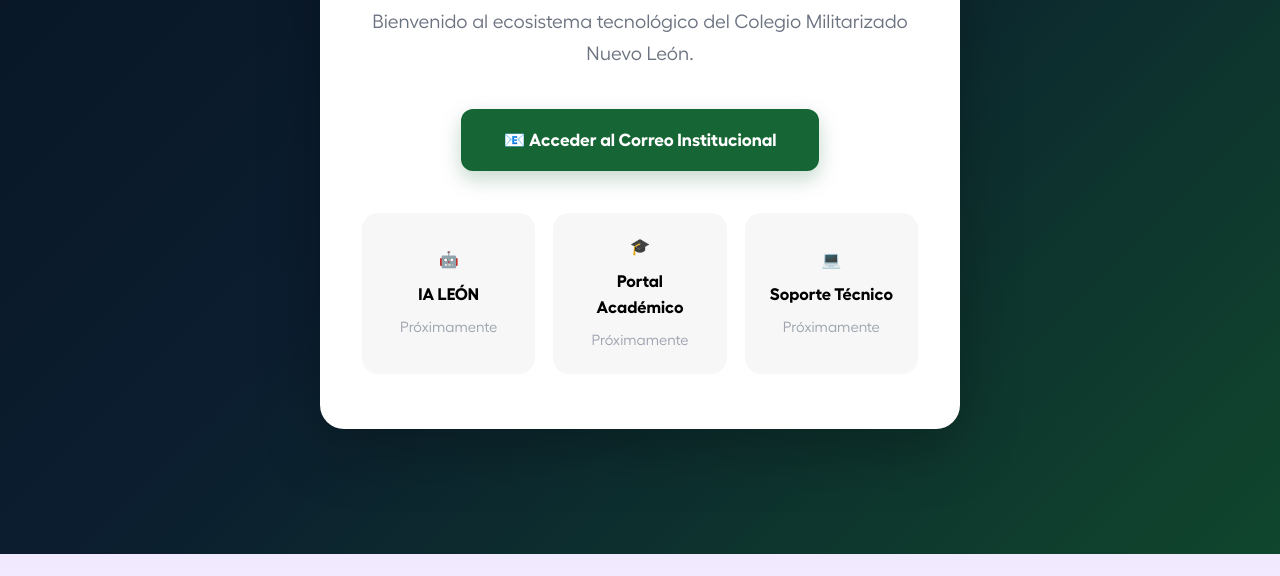
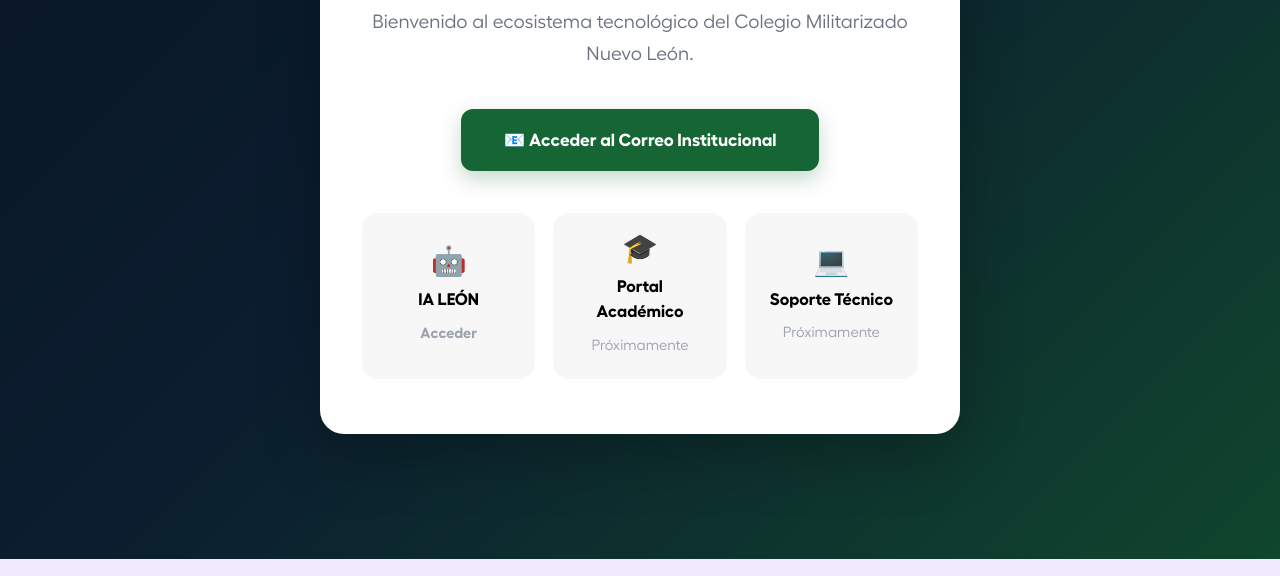
Before and after one commit to reankoresh/colegiomilitarizado, an Astro site: page /mail in a window 1280 px wide. Shown: the part 595-1171 px from the top of the page. Built offline with nearby package versions, Linux system fonts and the light colour scheme; Astro itself is replaced by a stand-in of ours.

Commit message:
feat: boton ia-leon

```diff
--- a/src/pages/mail.astro
+++ b/src/pages/mail.astro
@@ -8,13 +8,10 @@
   seoDescription="Acceso al ecosistema tecnológico del Colegio Militarizado Nuevo León."
   canonicalPath="/mail"
 >
-
   <Navbar />
 
   <main class="hero">
-
     <div class="card">
-
       <img
         src="/logoCM.svg"
         class="logo"
@@ -27,72 +24,48 @@
       </h1>
 
       <p>
-        Bienvenido al ecosistema tecnológico del Colegio
-        Militarizado Nuevo León.
+        Bienvenido al ecosistema tecnológico del Colegio Militarizado Nuevo León.
       </p>
 
       <a
         href="https://mail.hostinger.com"
         target="_blank"
+        rel="noopener noreferrer"
         class="btn"
       >
         📧 Acceder al Correo Institucional
       </a>
 
-      <div class="coming">
+      <div class="services">
+        <a href="/ia-leon" class="service-card service-link">
+          <span class="icon">🤖</span>
+          <span>IA LEÓN</span>
+          <small>Acceder</small>
+        </a>
 
-        <div>
-
-          🤖
-
-          <span>IA LEÓN</span>
-
+        <div class="service-card">
+          <span class="icon">🎓</span>
+          <span>Portal Académico</span>
           <small>Próximamente</small>
-
         </div>
 
-        <div>
-
-          🎓
-
-          <span>Portal Académico</span>
-
+        <div class="service-card">
+          <span class="icon">💻</span>
+          <span>Soporte Técnico</span>
           <small>Próximamente</small>
-
         </div>
-
-        <div>
-
-          💻
-
-          <span>Soporte Técnico</span>
-
-          <small>Próximamente</small>
-
       </div>
-
     </div>
-
-    </div>
-
   </main>
-
 </Layout>
 
 <style>
-
-.hero{
-
-min-height:calc(100vh - 80px);
-
-display:flex;
-
-justify-content:center;
-
-align-items:center;
-
-padding:125px 20px;
-
+  .hero {
+    min-height: calc(100vh - 80px);
+    display: flex;
+    justify-content: center;
+    align-items: center;
+    padding: 125px 20px;
     background:
       linear-gradient(
         135deg,
@@ -100,192 +73,130 @@
         #0b1d2f,
         #10462d
       );
-
   }
 
-.card{
-
-width:100%;
-
-max-width:640px;
-
-background:#fff;
-
-padding:55px 42px;
-
-border-radius:24px;
-
-box-shadow:
-0 20px 60px rgba(0,0,0,.25);
-
-text-align:center;
-
+  .card {
+    width: 100%;
+    max-width: 640px;
+    background: #fff;
+    padding: 55px 42px;
+    border-radius: 24px;
+    box-shadow: 0 20px 60px rgba(0, 0, 0, .25);
+    text-align: center;
   }
 
-.logo{
-
-width:150px;
-
-display:block;
-
-margin:0 auto 28px;
-
+  .logo {
+    width: 150px;
+    display: block;
+    margin: 0 auto 28px;
   }
 
-h1{
-
-font-size:4rem;
-
-font-weight:800;
-
-line-height:1.15;
-
-margin-bottom:22px;
-
+  h1 {
+    font-size: 4rem;
+    font-weight: 800;
+    line-height: 1.15;
+    margin-bottom: 22px;
   }
 
-p{
-
-font-size:1.2rem;
-
-color:#6b7280;
-
-line-height:1.7;
-
-margin-bottom:38px;
-
+  p {
+    font-size: 1.2rem;
+    color: #6b7280;
+    line-height: 1.7;
+    margin-bottom: 38px;
   }
 
-.btn{
-
-display:inline-block;
-
-background:#166534;
-
-color:white;
-
-padding:18px 42px;
-
-border-radius:12px;
-
-font-size:1.1rem;
-
-font-weight:700;
-
-text-decoration:none;
-
-transition:.25s;
-
-box-shadow:
-0 8px 20px rgba(22,101,52,.25);
-
+  .btn {
+    display: inline-block;
+    background: #166534;
+    color: white;
+    padding: 18px 42px;
+    border-radius: 12px;
+    font-size: 1.1rem;
+    font-weight: 700;
+    text-decoration: none;
+    transition: .25s;
+    box-shadow: 0 8px 20px rgba(22, 101, 52, .25);
   }
 
-.btn:hover{
-
-transform:translateY(-3px);
-
-background:#15803d;
-
+  .btn:hover {
+    transform: translateY(-3px);
+    background: #15803d;
   }
 
-.coming{
-
-margin-top:42px;
-
-display:grid;
-
-grid-template-columns:repeat(3,1fr);
-
-gap:18px;
-
+  .services {
+    margin-top: 42px;
+    display: grid;
+    grid-template-columns: repeat(3, 1fr);
+    gap: 18px;
   }
 
-.coming div{
-
-background:#f7f7f7;
-
-border-radius:16px;
-
-padding:22px;
-
-display:flex;
-
-flex-direction:column;
-
-justify-content:center;
-
-align-items:center;
-
-gap:10px;
-
-transition:.25s;
-
+  .service-card {
+    min-height: 142px;
+    background: #f7f7f7;
+    border-radius: 16px;
+    padding: 22px;
+    display: flex;
+    flex-direction: column;
+    justify-content: center;
+    align-items: center;
+    gap: 10px;
+    transition: .25s;
+    color: inherit;
+    text-decoration: none;
   }
 
-.coming div:hover{
-
-transform:translateY(-4px);
-
-box-shadow:
-0 10px 25px rgba(0,0,0,.10);
-
+  .service-card:hover {
+    transform: translateY(-4px);
+    box-shadow: 0 10px 25px rgba(0, 0, 0, .10);
   }
 
-.coming span{
-
-font-size:1.05rem;
-
-font-weight:700;
-
+  .service-link {
+    cursor: pointer;
   }
 
-.coming small{
-
-color:#9ca3af;
-
-font-size:.92rem;
-
+  .service-link small {
+    color: #166534;
+    font-weight: 700;
   }
 
-@media(max-width:768px){
-
-.hero{
-
-padding:110px 18px 40px;
-
+  .icon {
+    font-size: 1.8rem;
+    line-height: 1;
   }
 
-.card{
-
-padding:36px 24px;
-
+  .service-card span:not(.icon) {
+    font-size: 1.05rem;
+    font-weight: 700;
   }
 
-.logo{
-
-width:120px;
-
+  .service-card small {
+    color: #9ca3af;
+    font-size: .92rem;
   }
 
-h1{
-
-font-size:2.5rem;
-
+  @media (max-width: 768px) {
+    .hero {
+      padding: 110px 18px 40px;
     }
 
-p{
-
-font-size:1rem;
-
+    .card {
+      padding: 36px 24px;
     }
 
-.coming{
-
-grid-template-columns:1fr;
-
+    .logo {
+      width: 120px;
     }
 
+    h1 {
+      font-size: 2.5rem;
     }
 
+    p {
+      font-size: 1rem;
+    }
+
+    .services {
+      grid-template-columns: 1fr;
+    }
+  }
 </style>
```
Lines whose indentation alone changed are shown as unchanged.
